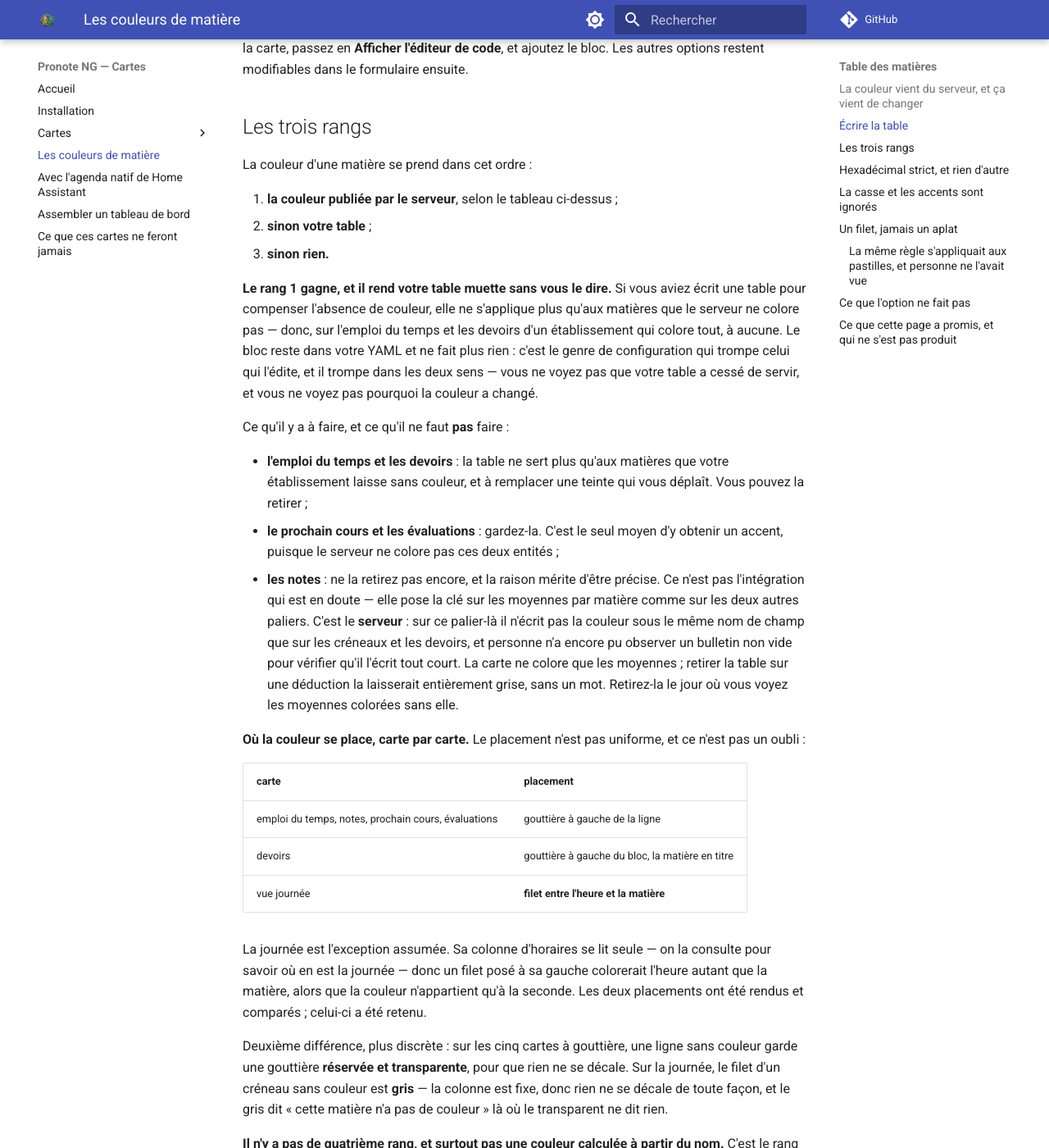
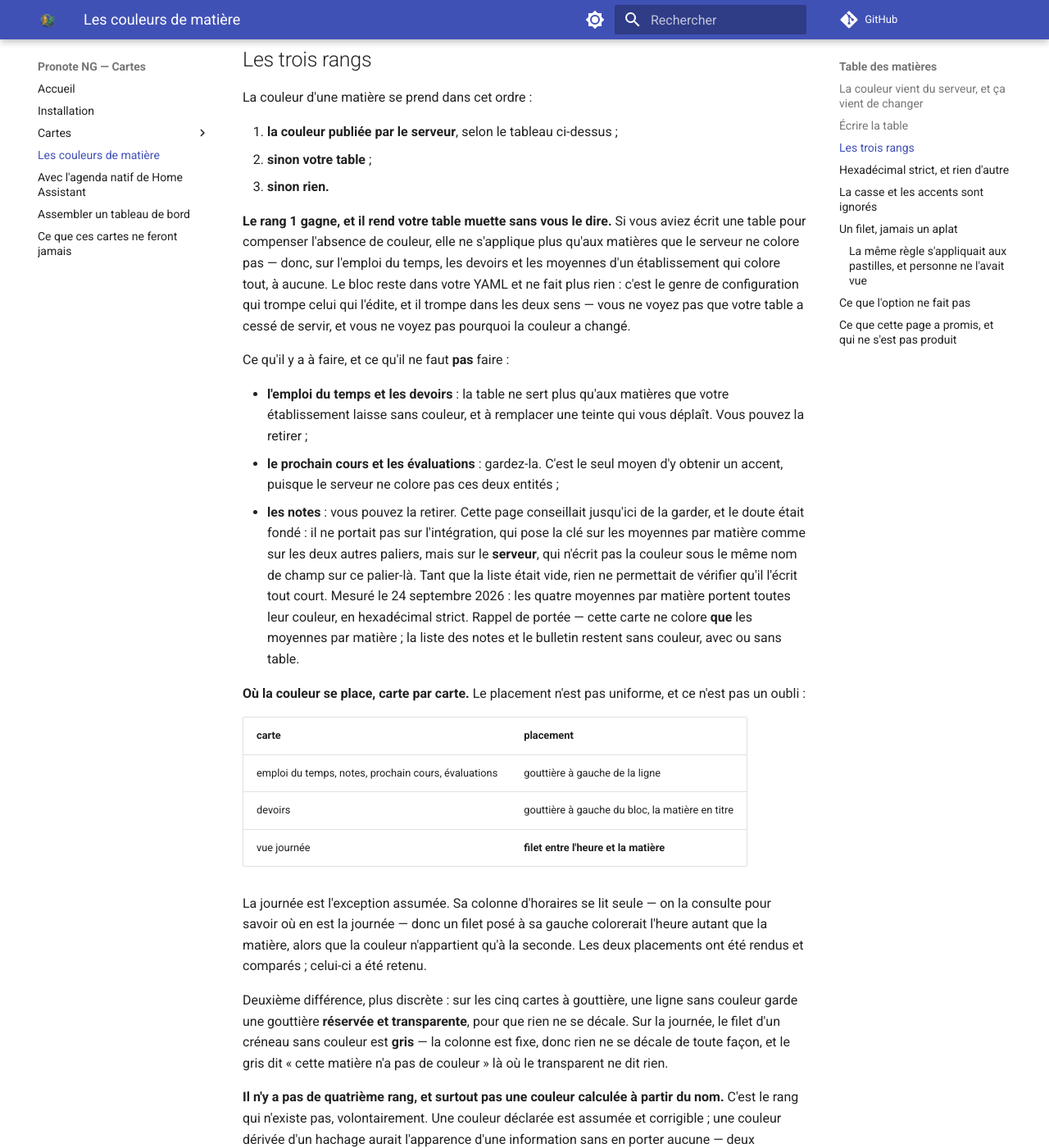
Before and after one commit to FiveElements/ha-pronote-ng-cards, an MkDocs documentation site: the page built from docs/couleurs-de-matiere.md, in a window 1280 px wide and 1400 px high, scrolled down 1357 px. Shown: the whole window at 82% size. Built offline with MkDocs 1.6.1 and Material for MkDocs 9.7.7, drawn with Linux system fonts in a browser that asks for light colours; comment, search, counter and statistics services are not loaded; some of the changed text lies outside the part shown.

Commit message:
docs: la couleur des moyennes par matière est mesurée, plus attendue
Quatre endroits affirmaient encore que la couleur de matière n'était pas
publiée, ou pas observée, sur des paliers où elle l'est. Mesuré le
24 septembre 2026 sur une instance : les quatre moyennes par matière portent
toutes `background_color`, en hexadécimal strict.

- `notes.ts` et `emploi-du-temps.ts` : le commentaire de `subject_colors`
  disait « l'intégration ne la publie pas encore » et présentait la table
  comme le seul rang utile. Le même texte avait été corrigé dans `devoirs.ts`
  le 10 septembre ; ces deux cartes avaient été oubliées, et conseillaient
  donc de remplir une table que le premier rang rend muette.
- `subject-color.ts` : la JSDoc de `subjectAccent`, l'endroit qu'on lit avant
  toute page, donnait encore les moyennes pour un palier jamais observé.
- `docs/couleurs-de-matiere.md` : la consigne pour la carte notes passe de
  « ne la retirez pas encore » à « vous pouvez la retirer ». La prudence était
  fondée — le serveur écrit la couleur sous un autre nom de champ sur ce
  palier, et la liste était vide aux premiers relevés — mais son motif a
  disparu. Trois autres phrases de la page s'appuyaient sur la même absence
  de mesure et ont suivi.

Commentaires et documentation seulement : le bundle est inchangé.

Co-Authored-By: Claude Opus 5.5 (1M context) <noreply@anthropic.com>

```diff
--- a/docs/couleurs-de-matiere.md
+++ b/docs/couleurs-de-matiere.md
@@ -26,16 +26,16 @@ Mais elle ne l'est pas partout, et le détail décide de ce que vous avez à
 | --- | --- | --- |
 | créneaux d'emploi du temps | **oui** | mesuré, 27 sur 27 |
 | devoirs | **oui** | mesuré, 12 sur 12 |
-| moyennes par matière | publiée, jamais observée | l'intégration pose bien la clé (vérifié deux fois dans son code) ; personne n'a encore vu la valeur, la liste étant vide |
+| moyennes par matière | **oui** | mesuré, 4 sur 4 |
 | prochain cours | **non** | mesuré : la clé est absente des attributs |
 | évaluations | **non** | lu dans le code de l'intégration, liste vide à la mesure |
 | notes individuelles, bulletin | jamais | PRONOTE colore la matière, pas la note |
 
 La distinction entre « mesuré » et « lu dans le code » n'est pas de la
-coquetterie. Les deux premières lignes ont été vérifiées sur une instance
-réelle ; les deux du milieu ne peuvent pas l'être tant que les listes sont
-vides. Une page qui rangerait les six ensemble vous ferait retirer une table
-qui sert peut-être encore.
+coquetterie. Les quatre premières lignes ont été vérifiées sur une instance
+réelle ; celle des évaluations ne peut pas l'être tant que la liste est vide,
+et la dernière tient au protocole. Une page qui rangerait les six ensemble vous
+ferait retirer une table qui sert peut-être encore.
 
 ## Écrire la table
 
@@ -65,7 +65,8 @@ La couleur d'une matière se prend dans cet ordre :
 **Le rang 1 gagne, et il rend votre table muette sans vous le dire.** Si vous
 aviez écrit une table pour compenser l'absence de couleur, elle ne s'applique
 plus qu'aux matières que le serveur ne colore pas — donc, sur l'emploi du
-temps et les devoirs d'un établissement qui colore tout, à aucune. Le bloc
+temps, les devoirs et les moyennes d'un établissement qui colore tout, à
+aucune. Le bloc
 reste dans votre YAML et ne fait plus rien : c'est le genre de configuration
 qui trompe celui qui l'édite, et il trompe dans les deux sens — vous ne voyez
 pas que votre table a cessé de servir, et vous ne voyez pas pourquoi la
@@ -78,15 +79,16 @@ Ce qu'il y a à faire, et ce qu'il ne faut **pas** faire :
   vous déplaît. Vous pouvez la retirer ;
 - **le prochain cours et les évaluations** : gardez-la. C'est le seul moyen
   d'y obtenir un accent, puisque le serveur ne colore pas ces deux entités ;
-- **les notes** : ne la retirez pas encore, et la raison mérite d'être
-  précise. Ce n'est pas l'intégration qui est en doute — elle pose la clé sur
-  les moyennes par matière comme sur les deux autres paliers. C'est le
-  **serveur** : sur ce palier-là il n'écrit pas la couleur sous le même nom de
-  champ que sur les créneaux et les devoirs, et personne n'a encore pu
-  observer un bulletin non vide pour vérifier qu'il l'écrit tout court. La
-  carte ne colore que les moyennes ; retirer la table sur une déduction la
-  laisserait entièrement grise, sans un mot. Retirez-la le jour où vous voyez
-  les moyennes colorées sans elle.
+- **les notes** : vous pouvez la retirer. Cette page conseillait jusqu'ici de
+  la garder, et le doute était fondé : il ne portait pas sur l'intégration,
+  qui pose la clé sur les moyennes par matière comme sur les deux autres
+  paliers, mais sur le **serveur**, qui n'écrit pas la couleur sous le même
+  nom de champ sur ce palier-là. Tant que la liste était vide, rien ne
+  permettait de vérifier qu'il l'écrit tout court. Mesuré le 24 septembre
+  2026 : les quatre moyennes par matière portent toutes leur couleur, en
+  hexadécimal strict. Rappel de portée — cette carte ne colore **que** les
+  moyennes par matière ; la liste des notes et le bulletin restent sans
+  couleur, avec ou sans table.
 
 **Où la couleur se place, carte par carte.** Le placement n'est pas uniforme,
 et ce n'est pas un oubli :
```
Also changed, not shown: 3 other files.
